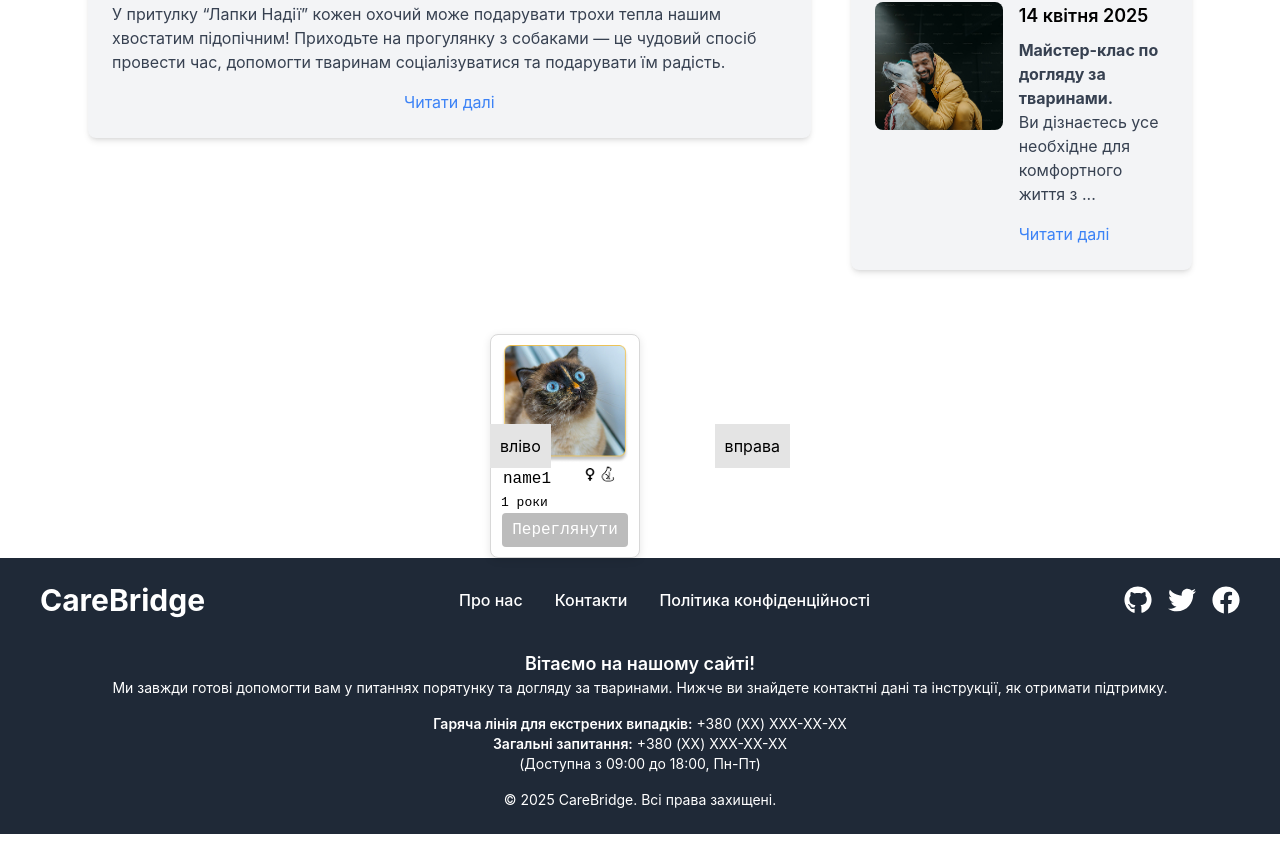
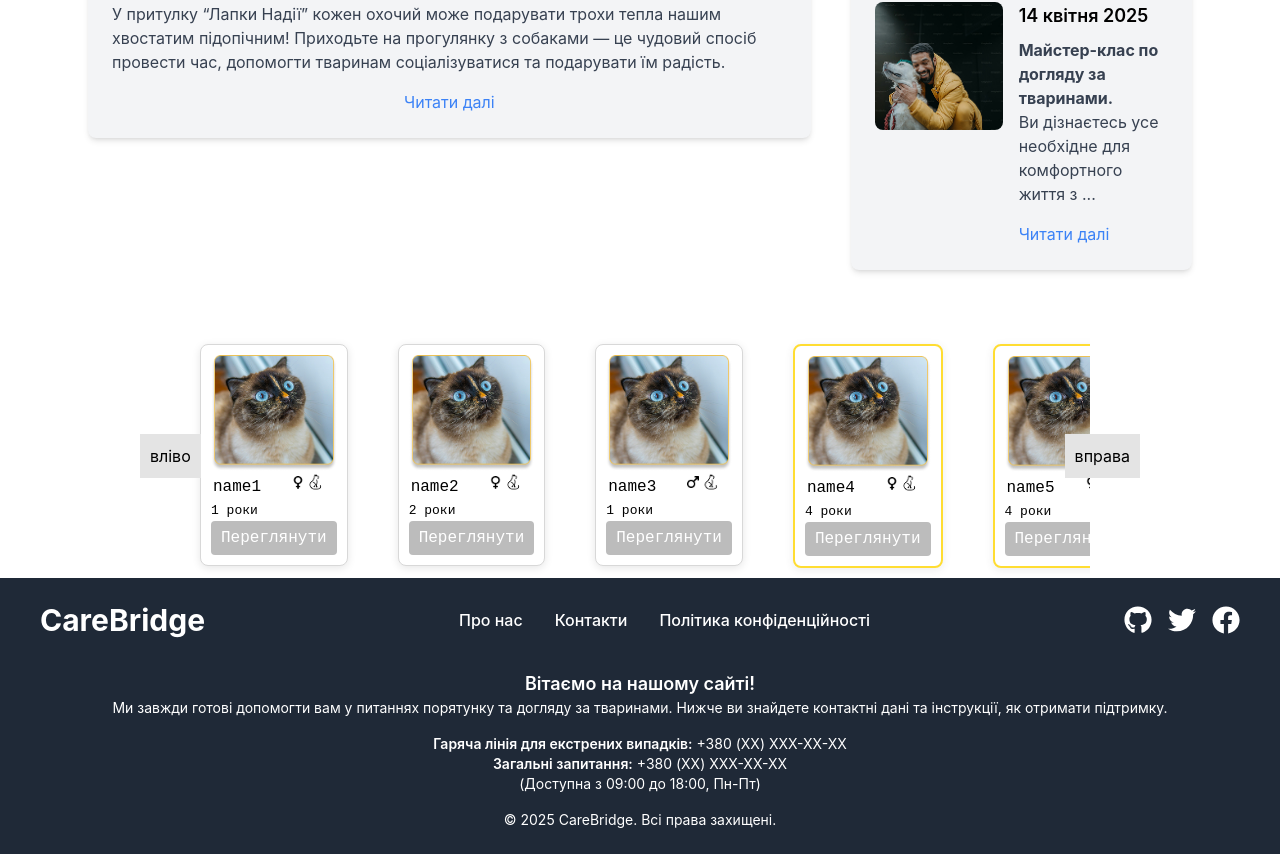
Before and after one commit to Viktoria-Kibit/CareBridge, a React (Create React App) app: page / in a window 1280 px wide. Shown: the part 1694-2548 px from the top of the page. Built offline with nearby package versions, Linux system fonts and the light colour scheme.

Commit message:
refactor: better carousel
with 5 elements, buttons almost dont cover cards

```diff
--- a/src/components/CardCarousel/CardCarousel.css
+++ b/src/components/CardCarousel/CardCarousel.css
@@ -1,16 +1,25 @@
 .carousel-wrapper {
     position: relative;
-    width: 300px;
+    width: 100%;
+    max-width: 900px;
     margin: auto;
   }
 
   .carousel-container {
+    width: 100%;
+    overflow: hidden;
+  }
+  .carousel-track {
     display: flex;
+    transition: transform 0.4s ease;
+    width: 90%;
+    gap: 30px;
   }
 
   .carousel-card {
-    opacity: 0;
-    display: none;
+    flex: 0 0 20%;
+    box-sizing: border-box;
+    padding: 10px;
   }
 
   .carousel-card.active {
@@ -25,12 +34,13 @@
     background-color: rgb(228, 228, 228);
     padding: 10px;
     cursor: pointer;
+    z-index: 10;
   }
 
   .nav-button.left {
-    left: 0;
+    left:-50px;
   }
 
   .nav-button.right {
-    right: 0;
+    right: -50px;
   }
--- a/src/components/CardCarousel/CardCarousel.js
+++ b/src/components/CardCarousel/CardCarousel.js
@@ -3,13 +3,15 @@ import './CardCarousel.css';
 
 const CardCarousel = ({ cards }) => {
   const [currentIndex, setCurrentIndex] = useState(0);
+  const visibleCards = 5;
+  const maxIndex = cards.length - visibleCards;
 
   const nextSlide = () => {
-    setCurrentIndex((prev) => (prev + 1) % cards.length);
+    setCurrentIndex((prev) => Math.min(prev + 1, maxIndex));
   };
 
   const prevSlide = () => {
-    setCurrentIndex((prev) => (prev - 1 + cards.length) % cards.length);
+    setCurrentIndex((prev) => Math.max(prev - 1, 0));
   };
 
   return (
@@ -17,6 +19,10 @@ const CardCarousel = ({ cards }) => {
       <button className="nav-button left" onClick={prevSlide}>вліво</button>
 
       <div className="carousel-container">
+      <div
+          className="carousel-track"
+          style={{ transform: `translateX(-${currentIndex * (100 / visibleCards)}%)` }}
+        >
         {cards.map((card, index) => (
           <div
             key={index}
@@ -26,7 +32,7 @@ const CardCarousel = ({ cards }) => {
           </div>
         ))}
       </div>
-
+      </div>
       <button className="nav-button right" onClick={nextSlide}>вправа</button>
     </div>
   );
--- a/src/pages/Home/Home.js
+++ b/src/pages/Home/Home.js
@@ -13,7 +13,12 @@ const cards = [
   <AdCard name={"name1"} sex={"female"}  age={1} visiting={20} rate={3.1} />,
   <AdCard name={"name2"} sex={"female"}  age={2} visiting={10} rate={3.5} />,
   <AdCard name={"name3"} sex={"male"}  age={1} visiting={4} rate={1.0} />,
-  <AdCard name={"name4"} sex={"female"}  age={4} visiting={22} rate={5.0} />
+  <AdCard name={"name4"} sex={"female"}  age={4} visiting={22} rate={5.0} />,
+  <AdCard name={"name5"} sex={"female"}  age={4} visiting={22} rate={5.0} />,
+  <AdCard name={"name6"} sex={"male"}  age={2} visiting={12} rate={1.0} />,
+  <AdCard name={"name7"} sex={"female"}  age={4} visiting={24} rate={3.0} />,
+  <AdCard name={"name8"} sex={"male"}  age={4} visiting={1} rate={4.0} />,
+  <AdCard name={"name9"} sex={"female"}  age={5} visiting={99} rate={5.0} />
 ]
 
 const Home = () => {
```
Also changed, not shown: src/assets/arrow-left.png (added), src/assets/arrow-right.png (added).
